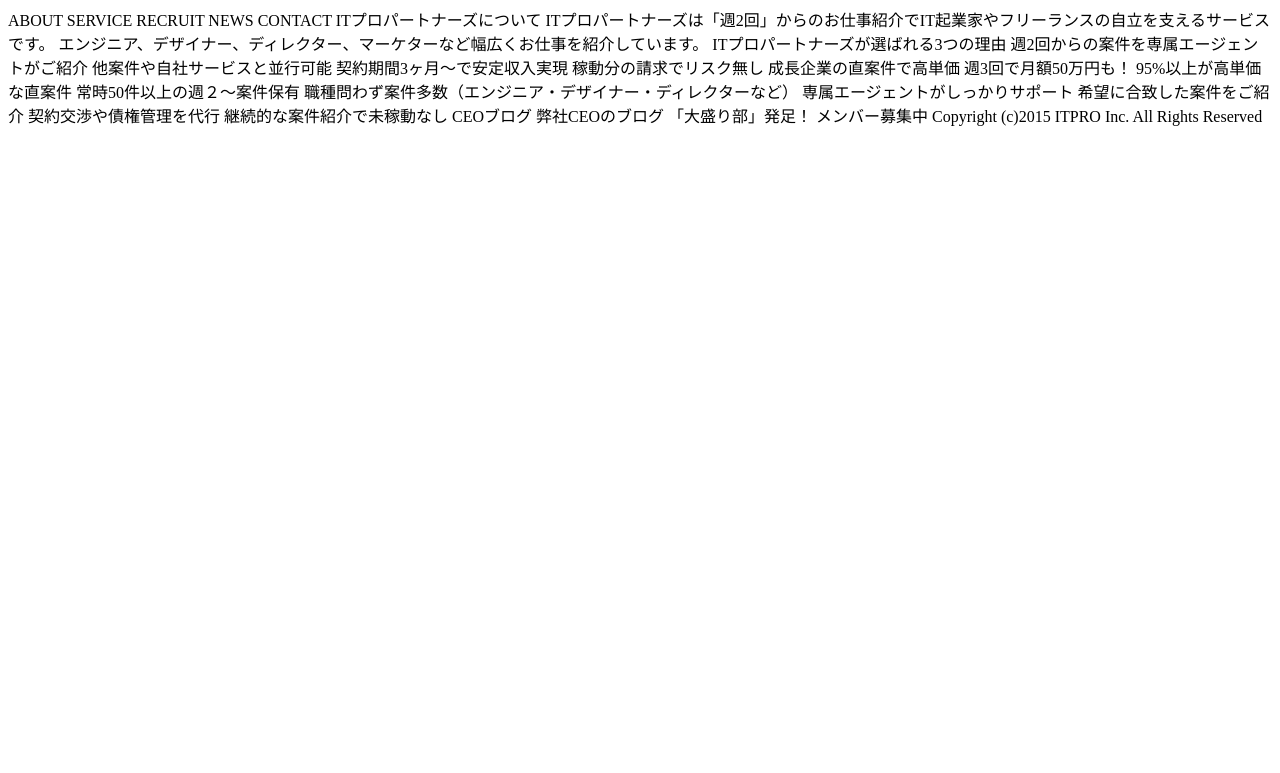
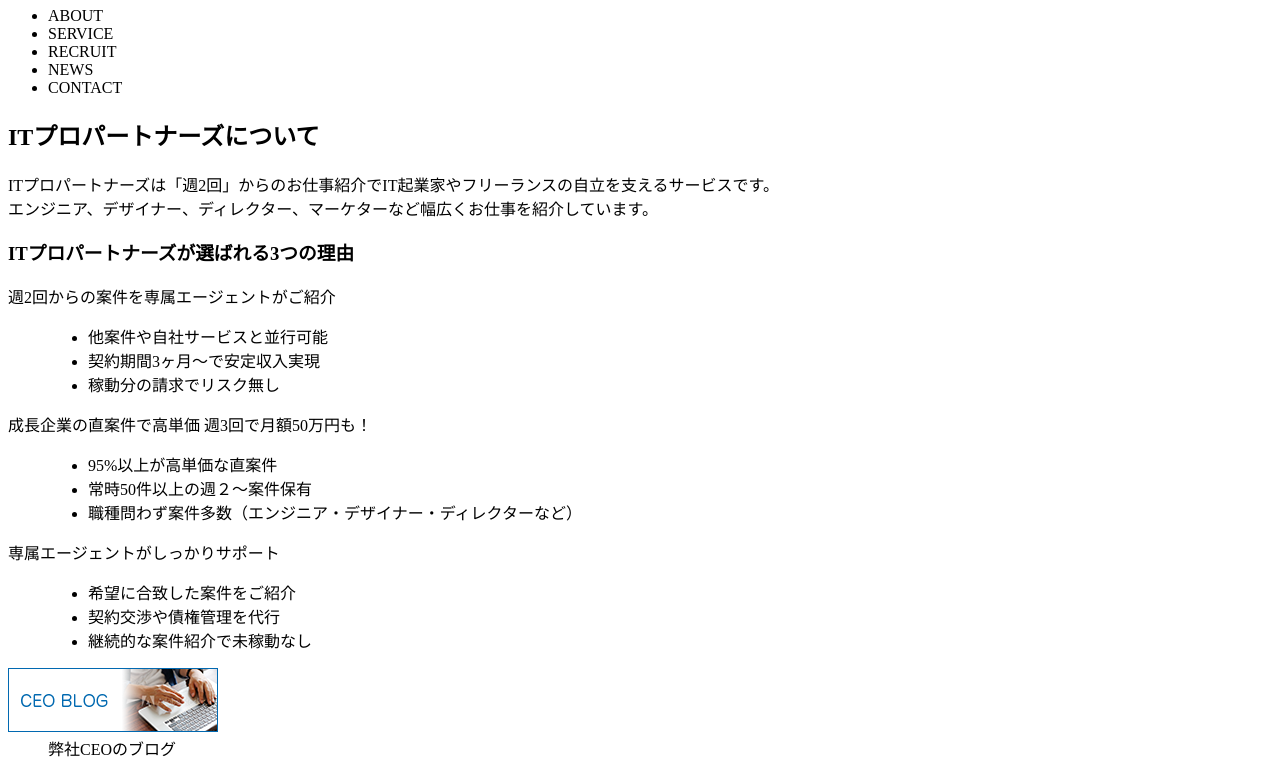
Before and after one commit to Aito-Hakuma/intee_practice, a plain HTML site: page 3-test/index.html in a window 1280 px wide. Shown: the part 73-846 px from the top of the page. Before the commit the page ends 800 px from the top, so only its background shows below. Drawn offline with Linux system fonts and the light colour scheme.

Commit message:
add new file

```diff
--- a/3-test/index.html
+++ b/3-test/index.html
@@ -8,43 +8,73 @@
 </head>
 <body>
 
-<h1>IT PRO PARTNERS</h1>
+<header>
+    <h1><img src="img/logo.png" alt="IT PRO PARTNERS"></h1>
+    <nav>
+        <ul>
+            <li>ABOUT</li>
+            <li>SERVICE</li>
+            <li>RECRUIT</li>
+            <li>NEWS</li>
+            <li>CONTACT</li>
+        </ul>
+    </nav>
+</header>
 
-ABOUT
-SERVICE
-RECRUIT
-NEWS
-CONTACT
+<main>
+    <section>
+        <h2>ITプロパートナーズについて</h2>
+        <p>ITプロパートナーズは「週2回」からのお仕事紹介でIT起業家やフリーランスの自立を支えるサービスです。<br>
+        エンジニア、デザイナー、ディレクター、マーケターなど幅広くお仕事を紹介しています。</p>
+        <section>
+            <h3>ITプロパートナーズが選ばれる3つの理由</h3>
+            <dl>
+                <dt>週2回からの案件を専属エージェントがご紹介</dt>
+                <dd>
+                    <ul>
+                        <li>他案件や自社サービスと並行可能</li>
+                        <li>契約期間3ヶ月〜で安定収入実現</li>
+                        <li>稼動分の請求でリスク無し</li>
+                    </ul>
+                </dd>
+            </dl>
+            <dl>
+                <dt>成長企業の直案件で高単価 週3回で月額50万円も！</dt>
+                <dd>
+                    <ul>
+                        <li>95%以上が高単価な直案件</li>
+                        <li>常時50件以上の週２〜案件保有</li>
+                        <li>職種問わず案件多数（エンジニア・デザイナー・ディレクターなど）</li>
+                    </ul>
+                </dd>
+            </dl>
+            <dl>
+                <dt>専属エージェントがしっかりサポート</dt>
+                <dd>
+                    <ul>
+                        <li>希望に合致した案件をご紹介</li>
+                        <li>契約交渉や債権管理を代行</li>
+                        <li>継続的な案件紹介で未稼動なし</li>
+                    </ul>
+                </dd>
+            </dl>
+        </section>
+    </section>
+</main>
 
-ITプロパートナーズについて
+<aside>
+    <dl>
+        <dt><img src="img/bnr_ceo-blog.png" alt="CEOブログ"></dt>
+        <dd>弊社CEOのブログ</dd>
+    </dl>
+    <dl>
+        <dt><img src="img/bnr_oomori.png" alt="「大盛り部」発足！"></dt>
+        <dd>メンバー募集中</dd>
+    </dl>
+</aside>
 
-ITプロパートナーズは「週2回」からのお仕事紹介でIT起業家やフリーランスの自立を支えるサービスです。
-エンジニア、デザイナー、ディレクター、マーケターなど幅広くお仕事を紹介しています。
-
-ITプロパートナーズが選ばれる3つの理由
-
-週2回からの案件を専属エージェントがご紹介
-	他案件や自社サービスと並行可能
-	契約期間3ヶ月〜で安定収入実現
-	稼動分の請求でリスク無し
-
-成長企業の直案件で高単価 週3回で月額50万円も！
-	95%以上が高単価な直案件
-	常時50件以上の週２〜案件保有
-	職種問わず案件多数（エンジニア・デザイナー・ディレクターなど）
-
-専属エージェントがしっかりサポート
-	希望に合致した案件をご紹介
-	契約交渉や債権管理を代行
-	継続的な案件紹介で未稼動なし
-
-CEOブログ
-弊社CEOのブログ
-
-「大盛り部」発足！
-メンバー募集中
-
-Copyright (c)2015 ITPRO Inc. All Rights Reserved
-
+<footer>
+    <p>Copyright (c)2015 ITPRO Inc. All Rights Reserved</p>
+</footer>
 </body>
 </html>
```
Also changed, not shown: 3-4-test/data/bird.html (+1 -1 lines), 3-4-test/data/monkey/monkey.html (+1 -1 lines), 3-4-test/fuji.html (+1 -1 lines), 3-4-test/sakura.html (+1 -1 lines).
